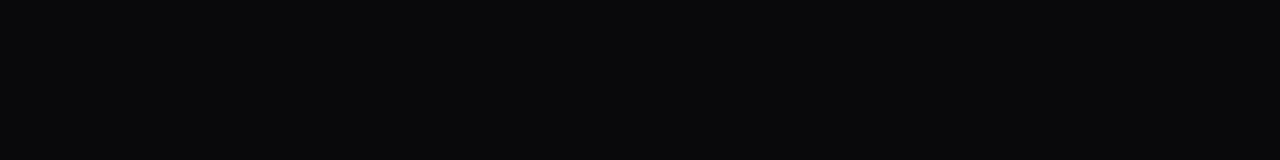
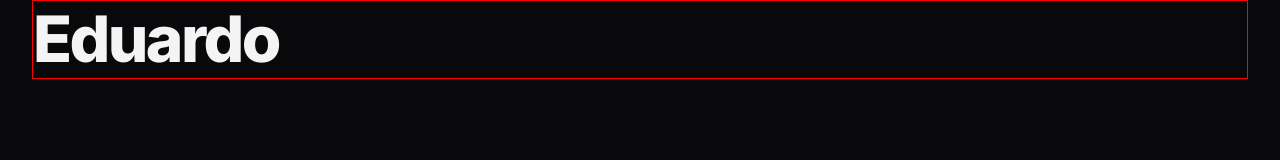
Before and after one commit to eduardooliveira3101/ZINGEN, a plain HTML site: page index.html in a window 1280 px wide. Drawn offline with Linux system fonts and the light colour scheme; a web font is replaced by a local one.

Commit message:
create container

```diff
--- a/index.html
+++ b/index.html
@@ -13,5 +13,10 @@
 
 </head>
 <body>
+    <header>
+        <div class="container">
+            <h1>Eduardo</h1>
+        </div>
+    </header>
 </body>
 </html>
--- a/styles/global.css
+++ b/styles/global.css
@@ -36,6 +36,8 @@
 	--fs-lg: 1.25rem;
 	--fs-xl: 1.5rem;
 	--fs-2xl: 2.5rem;
+
+	--px-lg: 1.5rem;
 }
 
 html {
@@ -86,5 +88,7 @@ ul[role="list"] {
 		--fs-lg: 2rem;
 		--fs-xl: 3rem;
 		--fs-2xl: 4rem;
+
+		--px-lg: 2rem;
 	}
 }
--- a/styles/index.css
+++ b/styles/index.css
@@ -1 +1,2 @@
 @import url(./global.css);
+@import url(./utility.css);
--- /dev/null
+++ b/styles/utility.css
@@ -0,0 +1,12 @@
+.container {
+  --max-width: 375px;
+  width: min(var(--max-width), 100% - var(--px-lg) * 2);
+  border: 1px solid red;
+  margin-inline: auto;
+}
+
+@media (width >= 80em) {
+  .container {
+    --max-width: 80rem;
+  }
+}
```
